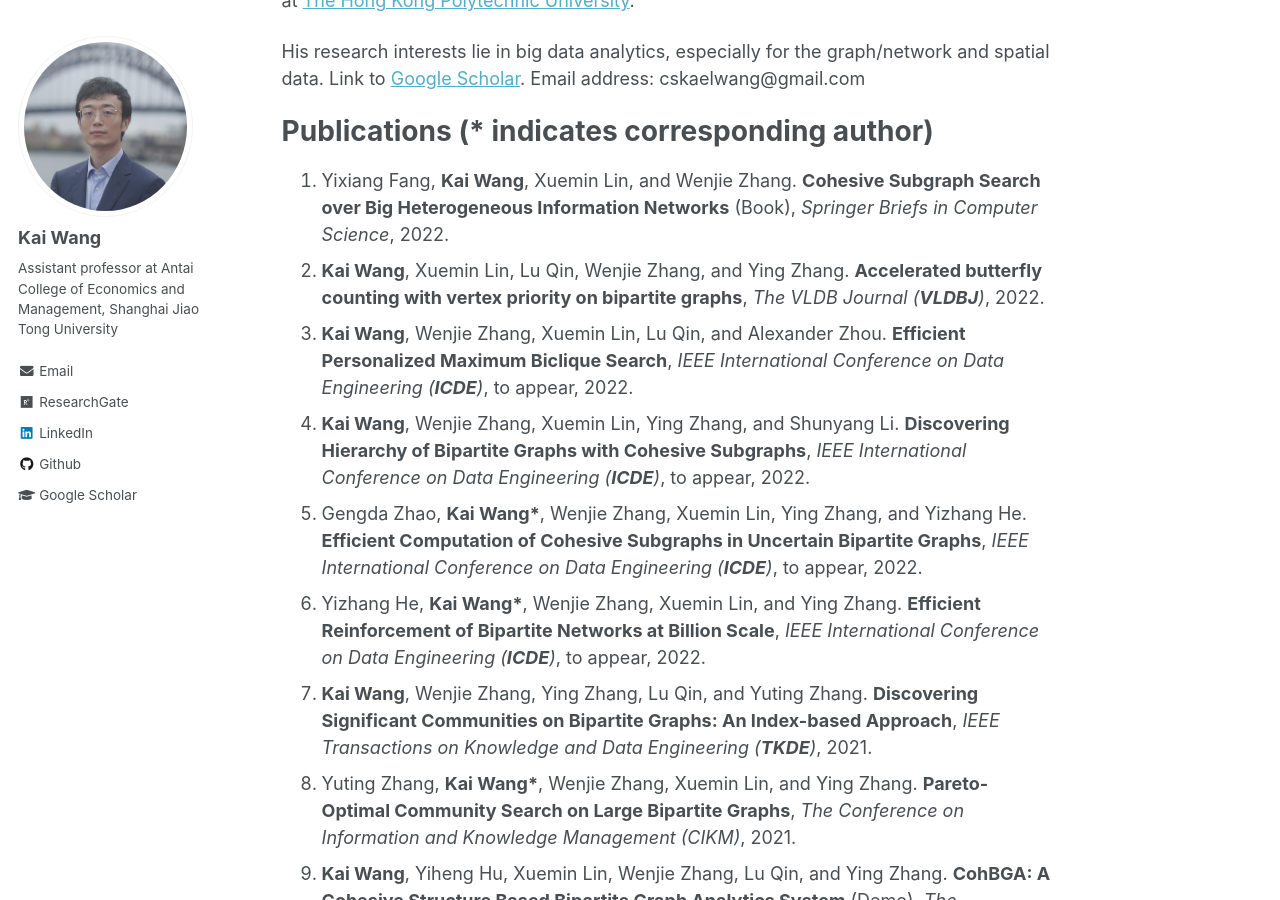
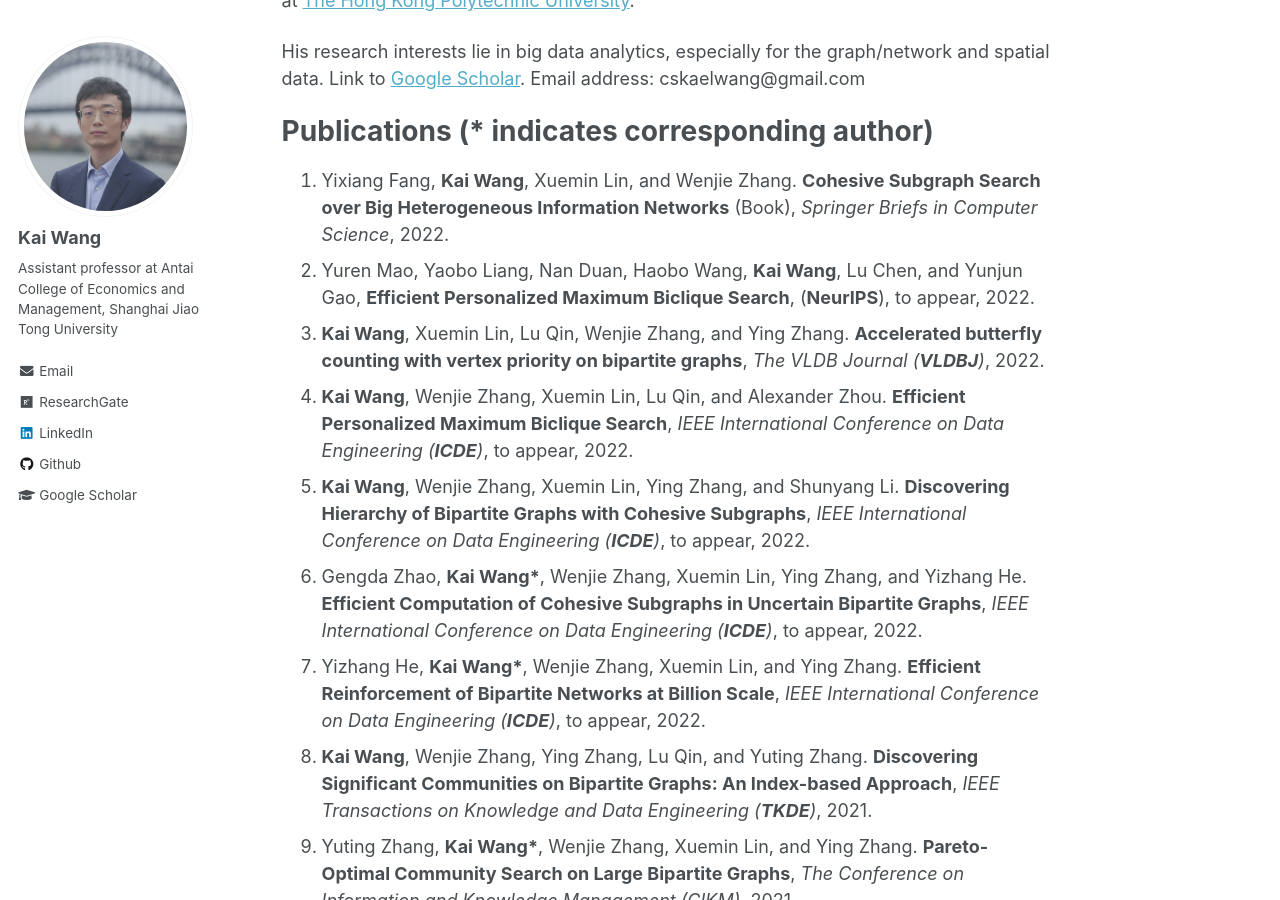
Before and after one commit to cs-kaiwang/cs-kaiwang.github.io, a Jekyll site: the page built from _pages/about.md, in a window 1280 px wide and 900 px high, scrolled down 335 px. Built offline with Jekyll 4.4.1, drawn with Linux system fonts in a browser that asks for light colours.

Commit message:
Update about.md

```diff
--- a/_pages/about.md
+++ b/_pages/about.md
@@ -17,28 +17,29 @@ His research interests lie in big data analytics, especially for the graph/netwo
 Publications (* indicates corresponding author)
 ======
 1. Yixiang Fang, **Kai Wang**, Xuemin Lin, and Wenjie Zhang. **Cohesive Subgraph Search over Big Heterogeneous Information Networks** (Book), *Springer Briefs in Computer Science*, 2022.
-2. **Kai Wang**, Xuemin Lin, Lu Qin, Wenjie Zhang, and Ying Zhang. **Accelerated butterfly counting with vertex priority on bipartite graphs**, *The VLDB Journal (**VLDBJ**)*, 2022.
-3. **Kai Wang**, Wenjie Zhang, Xuemin Lin, Lu Qin, and Alexander Zhou. **Efficient Personalized Maximum Biclique Search**, *IEEE International Conference on Data Engineering (**ICDE**)*, to appear, 2022.
-4. **Kai Wang**, Wenjie Zhang, Xuemin Lin, Ying Zhang, and Shunyang Li. **Discovering Hierarchy of Bipartite Graphs with Cohesive Subgraphs**, *IEEE International Conference on Data Engineering (**ICDE**)*, to appear, 2022.
-5. Gengda Zhao, **Kai Wang\***, Wenjie Zhang, Xuemin Lin, Ying Zhang, and Yizhang He. **Efficient Computation of Cohesive Subgraphs in Uncertain Bipartite Graphs**, *IEEE International Conference on Data Engineering (**ICDE**)*, to appear, 2022.
-6. Yizhang He, **Kai Wang\***, Wenjie Zhang, Xuemin Lin, and Ying Zhang. **Efficient Reinforcement of Bipartite Networks at Billion Scale**, *IEEE International Conference on Data Engineering (**ICDE**)*, to appear, 2022.
-7. **Kai Wang**, Wenjie Zhang, Ying Zhang, Lu Qin, and Yuting Zhang. **Discovering Significant Communities on Bipartite Graphs: An Index-based Approach**, *IEEE Transactions on Knowledge and Data Engineering (**TKDE**)*, 2021.
-8. Yuting Zhang, **Kai Wang\***, Wenjie Zhang, Xuemin Lin, and Ying Zhang. **Pareto-Optimal Community Search on Large Bipartite Graphs**, *The Conference on Information and Knowledge Management (CIKM)*, 2021.
-9. **Kai Wang**, Yiheng Hu, Xuemin Lin, Wenjie Zhang, Lu Qin, and Ying Zhang. **CohBGA: A Cohesive Structure Based Bipartite Graph Analytics System** (Demo), *The Conference on Information and Knowledge Management (CIKM)*, 2021.
-10. Xiaoshuang Chen, **Kai Wang\***, Xuemin Lin, Wenjie Zhang, Lu Qin, and Ying Zhang. **Efficiently Answering Reachability and Path Queries on Temporal Bipartite Graphs**, *International Conference on Very Large Data Bases (**VLDB**)*, pages 1845-1858, 2021.
-11. Yixiang Fang, **Kai Wang**, Xuemin Lin, and Wenjie Zhang. **Cohesive Subgraph Search over Big Heterogeneous Information Networks: Applications, Challenges, and Solutions** (Tutorial), *ACM SIGMOD International Conference on Management of Data (**SIGMOD**)*, pages 2829-2838, 2021.
-12. **Kai Wang**, Xuemin Lin, Lu Qin, Wenjie Zhang, and Ying Zhang. **Towards Efficient Solutions of Bitruss Decomposition for Large-scale Bipartite Graphs**, *The VLDB Journal (**VLDBJ**)*, pages 1-24, 2021.
-13. Yizhang He, **Kai Wang\***, Wenjie Zhang, Xuemin Lin, and Ying Zhang. **Exploring Cohesive Subgraphs with Vertex Engagement and Tie Strength in Bipartite Graphs**, *Information Sciences*, pages 277-296, 2021.
-14. Fan Zhang, Jiadong Xie, **Kai Wang**, Shiyu Yang, Yu Jiang. **Discovering Key Users for Defending Network Structural Stability**, *World Wide Web*, pages 1-23, 2021.
-15. Bo Tang, Man Lung Yiu, Kyriakos Mouratidis, Jiahao Zhang, and **Kai Wang**. **On Discovering Motifs and Frequent Patterns in Spatial Trajectories with Discrete Frechet Distance**, *GeoInformatica*, to apprear, 2021.
-16. **Kai Wang**, Wenjie Zhang, Xuemin Lin, Ying Zhang, Lu Qin, and Yuting Zhang. **Efficient and Effective Community Search on Large-scale Bipartite Graphs**, *IEEE International Conference on Data Engineering (**ICDE**)*, pages 85-96, 2021.
-17. **Kai Wang**, Shuting Wang, Xin Cao, and Lu Qin. **Efficient Radius-bounded Community Search in Geo-social Networks**, *IEEE Transactions on Knowledge and Data Engineering (**TKDE**)*,  2020.
-18. Maryam Ghafouri, **Kai Wang\***, Fan Zhang, Ying Zhang, and Xuemin Lin. **Efficient Graph Hierarchical Decomposition With User Engagement And Tie Strength**, *International Conference on Database Systems for Advanced Applications (DASFAA)*, pages 448-465, 2020.
-19. **Kai Wang**, Xuemin Lin, Lu Qin, Wenjie Zhang, and Ying Zhang. **Efficient Bitruss Decomposition for Large-scale Bipartite Graphs**, *IEEE International Conference on Data Engineering (**ICDE**)*, pages 661-672, 2020.
-20. **Kai Wang**, Xuemin Lin, Lu Qin, Wenjie Zhang, and Ying Zhang. **Vertex Priority Based Butterfly Counting for Large-scale Bipartite Networks**, *International Conference on Very Large Data Bases (**VLDB**)*, pages 1139-1152, 2019.
-21. **Kai Wang**, Xin Cao, Xuemin Lin, Wenjie Zhang, and Lu Qin. **Efficient Computing of Radius-bounded k-cores**, *IEEE International Conference on Data Engineering (**ICDE**)*, pages 233-244, 2018.
-22. Bo Tang, Man Lung Yiu, Kyriakos Mouratidis, and **Kai Wang**. **Efficient Motif Discovery in Spatial Trajectories using Discrete Fréchet Distance**, *International Conference on Extending Database Technology (EDBT)*, pages 378-389, 2017.
-23. Lu Chen, Yunjun Gao, **Kai Wang**, Christian S Jensen, and Gang Chen. **Answering Why-not Questions on Metric Probabilistic Range Queries**, *IEEE International Conference on Data Engineering (**ICDE**)*, pages 767-778, 2016.
+2. Yuren Mao, Yaobo Liang, Nan Duan, Haobo Wang, **Kai Wang**, Lu Chen, and Yunjun Gao, **Efficient Personalized Maximum Biclique Search**, (**NeurIPS**), to appear, 2022.
+3. **Kai Wang**, Xuemin Lin, Lu Qin, Wenjie Zhang, and Ying Zhang. **Accelerated butterfly counting with vertex priority on bipartite graphs**, *The VLDB Journal (**VLDBJ**)*, 2022.
+4. **Kai Wang**, Wenjie Zhang, Xuemin Lin, Lu Qin, and Alexander Zhou. **Efficient Personalized Maximum Biclique Search**, *IEEE International Conference on Data Engineering (**ICDE**)*, to appear, 2022.
+5. **Kai Wang**, Wenjie Zhang, Xuemin Lin, Ying Zhang, and Shunyang Li. **Discovering Hierarchy of Bipartite Graphs with Cohesive Subgraphs**, *IEEE International Conference on Data Engineering (**ICDE**)*, to appear, 2022.
+6. Gengda Zhao, **Kai Wang\***, Wenjie Zhang, Xuemin Lin, Ying Zhang, and Yizhang He. **Efficient Computation of Cohesive Subgraphs in Uncertain Bipartite Graphs**, *IEEE International Conference on Data Engineering (**ICDE**)*, to appear, 2022.
+7. Yizhang He, **Kai Wang\***, Wenjie Zhang, Xuemin Lin, and Ying Zhang. **Efficient Reinforcement of Bipartite Networks at Billion Scale**, *IEEE International Conference on Data Engineering (**ICDE**)*, to appear, 2022.
+8. **Kai Wang**, Wenjie Zhang, Ying Zhang, Lu Qin, and Yuting Zhang. **Discovering Significant Communities on Bipartite Graphs: An Index-based Approach**, *IEEE Transactions on Knowledge and Data Engineering (**TKDE**)*, 2021.
+9. Yuting Zhang, **Kai Wang\***, Wenjie Zhang, Xuemin Lin, and Ying Zhang. **Pareto-Optimal Community Search on Large Bipartite Graphs**, *The Conference on Information and Knowledge Management (CIKM)*, 2021.
+10. **Kai Wang**, Yiheng Hu, Xuemin Lin, Wenjie Zhang, Lu Qin, and Ying Zhang. **CohBGA: A Cohesive Structure Based Bipartite Graph Analytics System** (Demo), *The Conference on Information and Knowledge Management (CIKM)*, 2021.
+11. Xiaoshuang Chen, **Kai Wang\***, Xuemin Lin, Wenjie Zhang, Lu Qin, and Ying Zhang. **Efficiently Answering Reachability and Path Queries on Temporal Bipartite Graphs**, *International Conference on Very Large Data Bases (**VLDB**)*, pages 1845-1858, 2021.
+12. Yixiang Fang, **Kai Wang**, Xuemin Lin, and Wenjie Zhang. **Cohesive Subgraph Search over Big Heterogeneous Information Networks: Applications, Challenges, and Solutions** (Tutorial), *ACM SIGMOD International Conference on Management of Data (**SIGMOD**)*, pages 2829-2838, 2021.
+13. **Kai Wang**, Xuemin Lin, Lu Qin, Wenjie Zhang, and Ying Zhang. **Towards Efficient Solutions of Bitruss Decomposition for Large-scale Bipartite Graphs**, *The VLDB Journal (**VLDBJ**)*, pages 1-24, 2021.
+14. Yizhang He, **Kai Wang\***, Wenjie Zhang, Xuemin Lin, and Ying Zhang. **Exploring Cohesive Subgraphs with Vertex Engagement and Tie Strength in Bipartite Graphs**, *Information Sciences*, pages 277-296, 2021.
+15. Fan Zhang, Jiadong Xie, **Kai Wang**, Shiyu Yang, Yu Jiang. **Discovering Key Users for Defending Network Structural Stability**, *World Wide Web*, pages 1-23, 2021.
+16. Bo Tang, Man Lung Yiu, Kyriakos Mouratidis, Jiahao Zhang, and **Kai Wang**. **On Discovering Motifs and Frequent Patterns in Spatial Trajectories with Discrete Frechet Distance**, *GeoInformatica*, to apprear, 2021.
+17. **Kai Wang**, Wenjie Zhang, Xuemin Lin, Ying Zhang, Lu Qin, and Yuting Zhang. **Efficient and Effective Community Search on Large-scale Bipartite Graphs**, *IEEE International Conference on Data Engineering (**ICDE**)*, pages 85-96, 2021.
+18. **Kai Wang**, Shuting Wang, Xin Cao, and Lu Qin. **Efficient Radius-bounded Community Search in Geo-social Networks**, *IEEE Transactions on Knowledge and Data Engineering (**TKDE**)*,  2020.
+19. Maryam Ghafouri, **Kai Wang\***, Fan Zhang, Ying Zhang, and Xuemin Lin. **Efficient Graph Hierarchical Decomposition With User Engagement And Tie Strength**, *International Conference on Database Systems for Advanced Applications (DASFAA)*, pages 448-465, 2020.
+20. **Kai Wang**, Xuemin Lin, Lu Qin, Wenjie Zhang, and Ying Zhang. **Efficient Bitruss Decomposition for Large-scale Bipartite Graphs**, *IEEE International Conference on Data Engineering (**ICDE**)*, pages 661-672, 2020.
+21. **Kai Wang**, Xuemin Lin, Lu Qin, Wenjie Zhang, and Ying Zhang. **Vertex Priority Based Butterfly Counting for Large-scale Bipartite Networks**, *International Conference on Very Large Data Bases (**VLDB**)*, pages 1139-1152, 2019.
+22. **Kai Wang**, Xin Cao, Xuemin Lin, Wenjie Zhang, and Lu Qin. **Efficient Computing of Radius-bounded k-cores**, *IEEE International Conference on Data Engineering (**ICDE**)*, pages 233-244, 2018.
+23. Bo Tang, Man Lung Yiu, Kyriakos Mouratidis, and **Kai Wang**. **Efficient Motif Discovery in Spatial Trajectories using Discrete Fréchet Distance**, *International Conference on Extending Database Technology (EDBT)*, pages 378-389, 2017.
+24. Lu Chen, Yunjun Gao, **Kai Wang**, Christian S Jensen, and Gang Chen. **Answering Why-not Questions on Metric Probabilistic Range Queries**, *IEEE International Conference on Data Engineering (**ICDE**)*, pages 767-778, 2016.
 
 Talks
 ======
```
